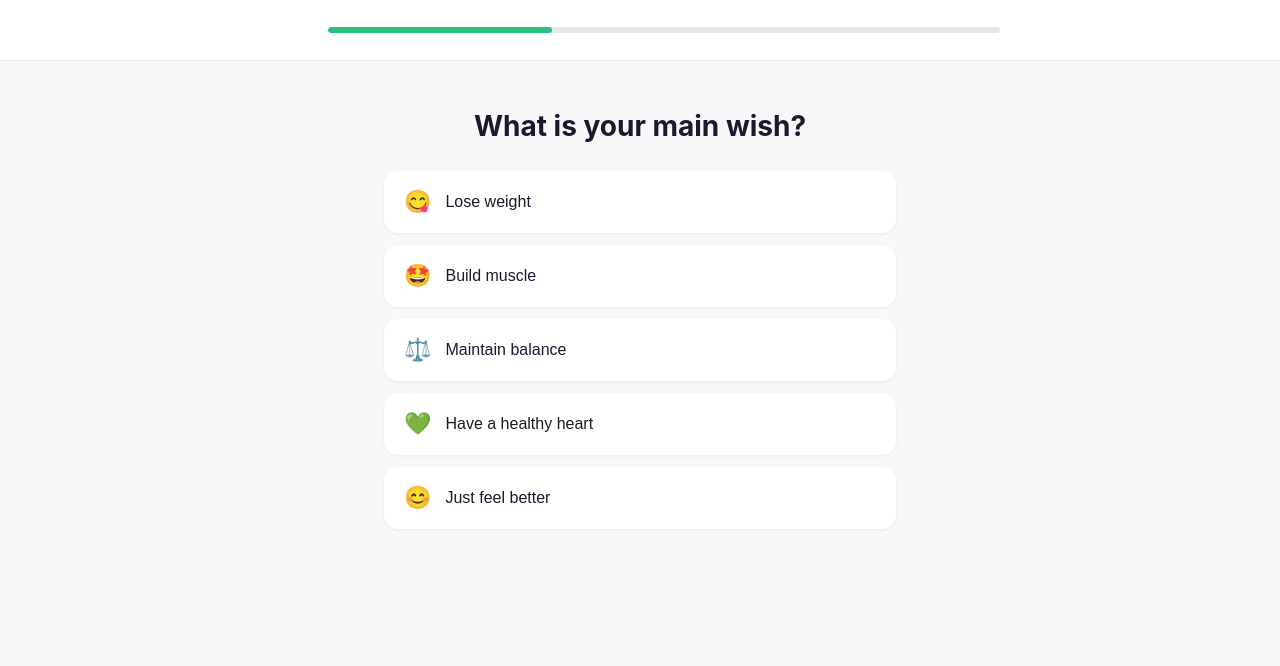
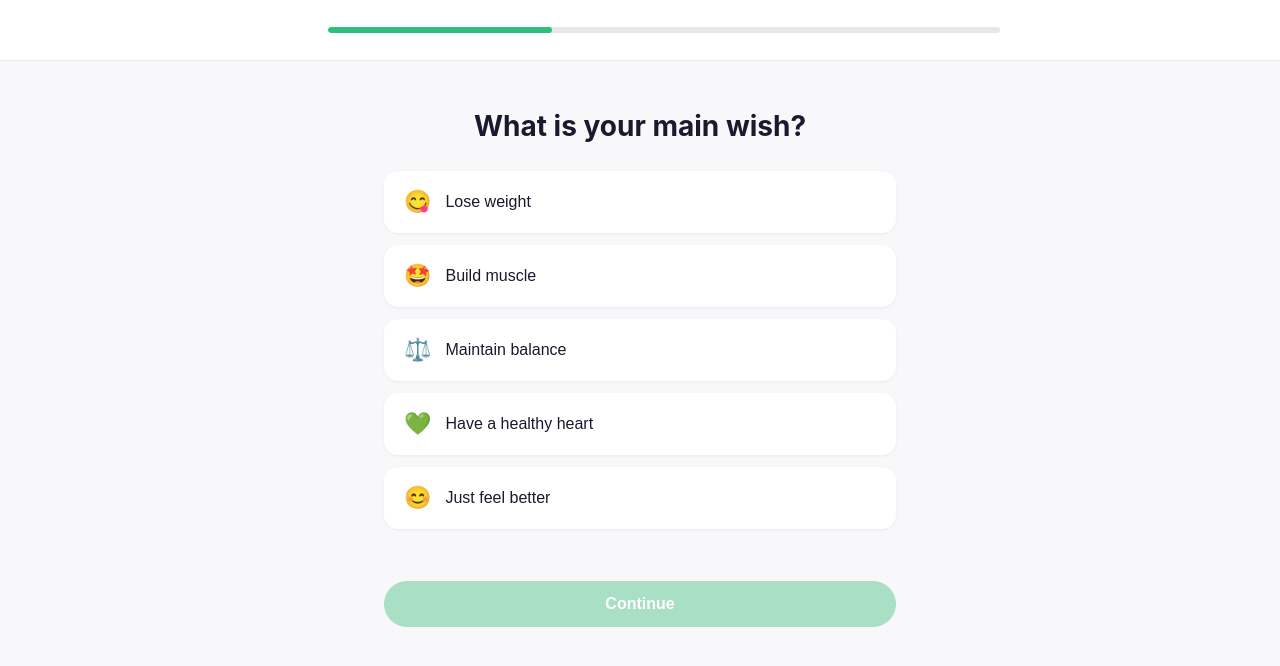
Before and after one commit to Nazarin565/block-flow, a React (Vite) app in the folder client/: page / in a window 1280 px wide. Shown: the top 666 px of the page. Built offline with nearby package versions, Linux system fonts and the light colour scheme.

Commit message:
add Continue button to wish selection screen

```diff
--- a/client/src/screens/Step1Wish.module.css
+++ b/client/src/screens/Step1Wish.module.css
@@ -21,3 +21,9 @@
   flex-direction: column;
   gap: 12px;
 }
+
+.footer {
+  margin-top: auto;
+  width: 100%;
+  padding-top: 24px;
+}
--- a/client/src/screens/Step1Wish.tsx
+++ b/client/src/screens/Step1Wish.tsx
@@ -1,5 +1,6 @@
 import type { OnboardingHandle } from '../state/onboarding';
 import SelectCard from '../components/SelectCard';
+import Button from '../components/Button';
 import styles from './Step1Wish.module.css';
 
 const WISHES = [
@@ -18,18 +19,23 @@ export default function Step1Wish({ onboarding }: Props) {
   return (
     <div className={styles.screen}>
       <h1 className={styles.title}>What is your main wish?</h1>
-      <ul className={styles.list}>
+      <ul className={styles.list} role="list">
         {WISHES.map(w => (
           <li key={w.id}>
             <SelectCard
               label={w.label}
               emoji={w.emoji}
               selected={state.wish === w.id}
-              onSelect={() => { setWish(w.id); next(); }}
+              onSelect={() => setWish(w.id)}
             />
           </li>
         ))}
       </ul>
+      <div className={styles.footer}>
+        <Button onClick={next} disabled={state.wish === null}>
+          Continue
+        </Button>
+      </div>
     </div>
   );
 }
```
